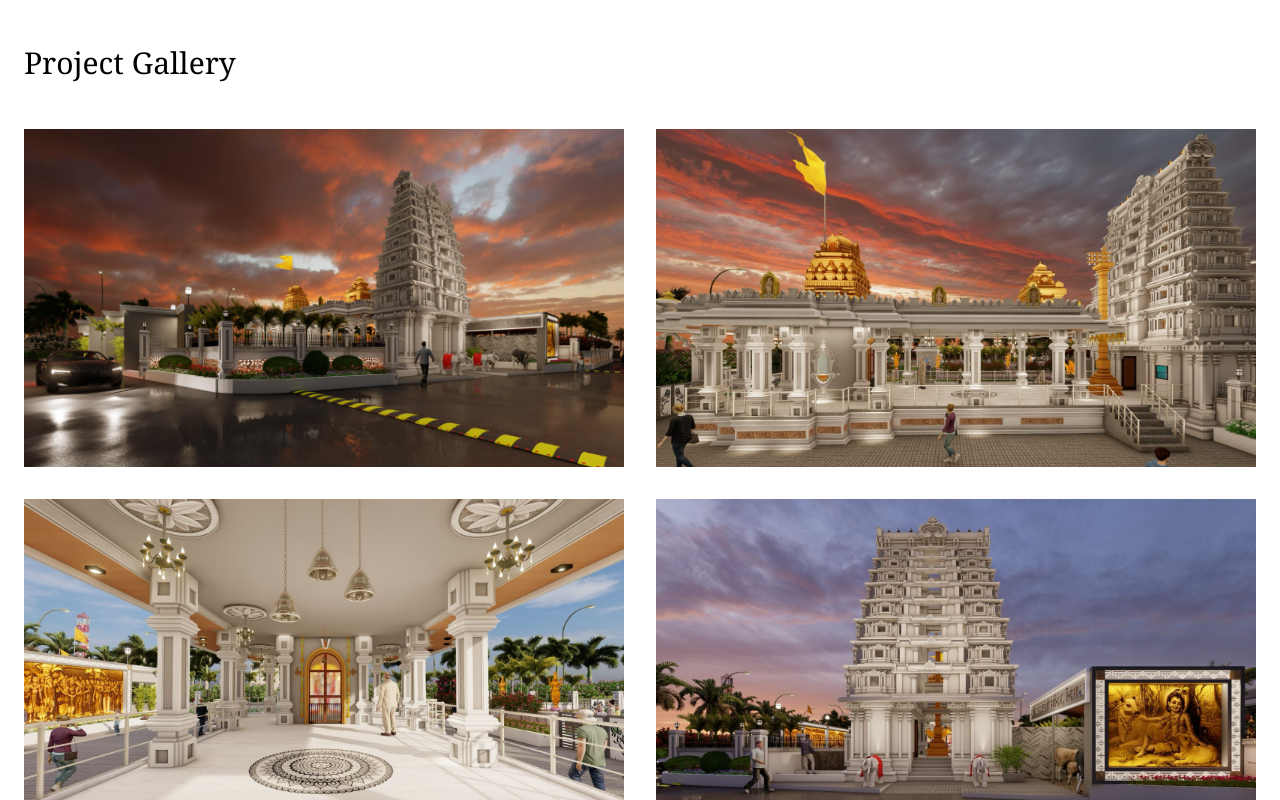
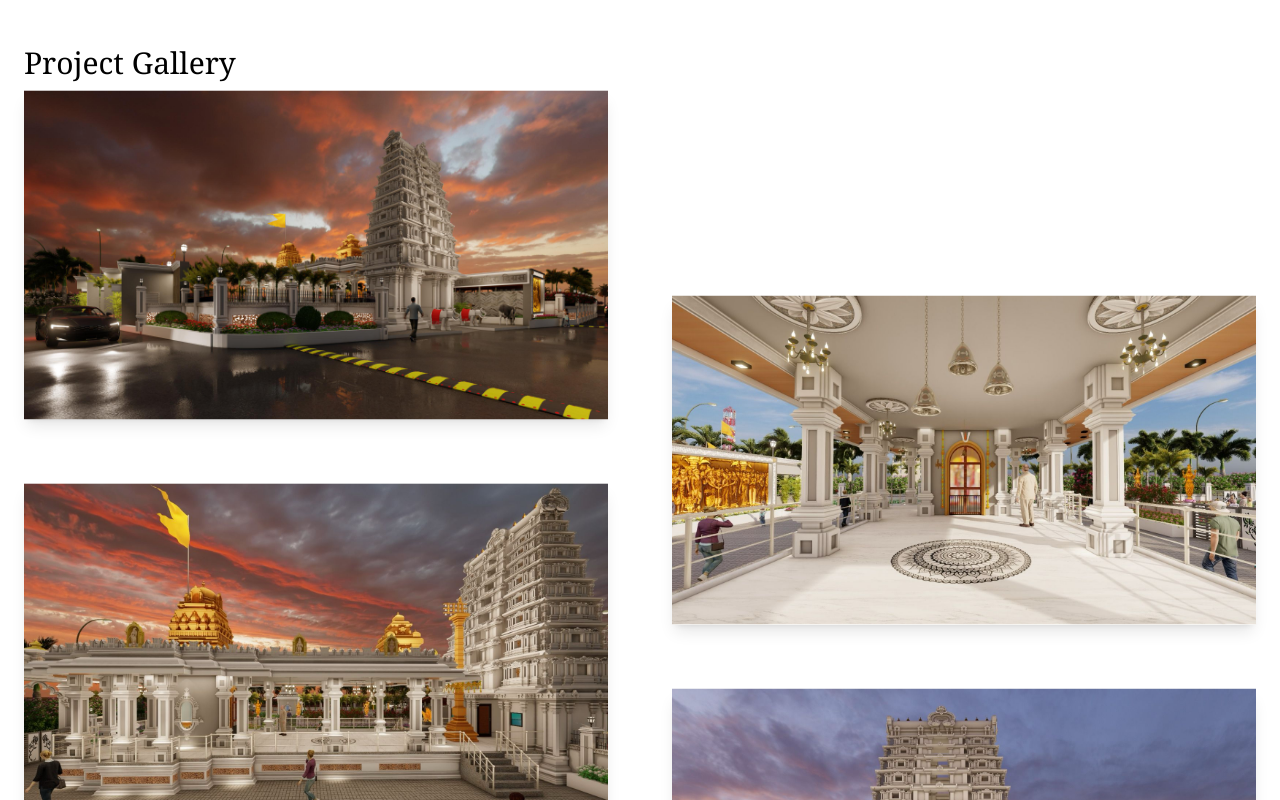
Before and after one commit to hrishi2099/komal-portfolio-nextjs, a Next.js app: page /projects/1 in a window 1280 px wide. Shown: the part 1060-1860 px from the top of the page. Built offline with nearby package versions, Linux system fonts and the light colour scheme.

Commit message:
feat: implement parallax masonry gallery for project pages

```diff
--- a/src/app/projects/[id]/page.tsx
+++ b/src/app/projects/[id]/page.tsx
@@ -8,31 +8,9 @@ import { ArrowLeft, MapPin, Calendar, Ruler } from "lucide-react";
 import { content } from "@/data/content";
 import { useState } from "react";
 import ImageViewer from "@/components/ImageViewer";
+import ParallaxGallery from "@/components/ParallaxGallery"; // Import new component
 import { useParams } from "next/navigation";
-import { motion, Variants } from "framer-motion";
-
-// Animation Variants
-const containerVariants: Variants = {
-  hidden: { opacity: 0 },
-  visible: {
-    opacity: 1,
-    transition: {
-      staggerChildren: 0.15,
-    },
-  },
-};
-
-const itemVariants: Variants = {
-  hidden: { y: 30, opacity: 0 },
-  visible: {
-    y: 0,
-    opacity: 1,
-    transition: {
-      duration: 0.6,
-      ease: "easeOut",
-    },
-  },
-};
+import { motion } from "framer-motion";
 
 export default function ProjectPage() {
   const params = useParams();
@@ -134,35 +112,11 @@ export default function ProjectPage() {
             </motion.div>
          </div>
 
-         {/* Gallery */}
+         {/* Parallax Gallery */}
          {project.gallery && project.gallery.length > 0 && (
              <div className="mt-32">
                  <h3 className="text-3xl font-serif mb-12 text-black">Project Gallery</h3>
-                 <motion.div
-                    variants={containerVariants}
-                    initial="hidden"
-                    whileInView="visible"
-                    viewport={{ once: true, margin: "-100px" }}
-                    className="columns-1 md:columns-2 gap-8 space-y-8"
-                 >
-                     {project.gallery.map((img, index) => (
-                         <motion.div
-                            key={index}
-                            variants={itemVariants}
-                            className="break-inside-avoid relative w-full bg-sage/20 overflow-hidden group cursor-zoom-in"
-                            onClick={() => setSelectedImage(img)}
-                         >
-                             <div className="w-full h-auto">
-                                <img
-                                    src={img}
-                                    alt={`Gallery image ${index + 1}`}
-                                    className="w-full h-auto object-cover transition-transform duration-700 group-hover:scale-105"
-                                    loading="lazy"
-                                />
-                             </div>
-                         </motion.div>
-                     ))}
-                 </motion.div>
+                 <ParallaxGallery images={project.gallery} onImageClick={setSelectedImage} />
              </div>
          )}
 
--- /dev/null
+++ b/src/components/ParallaxGallery.tsx
@@ -0,0 +1,88 @@
+"use client";
+
+import { motion, useScroll, useTransform, useSpring } from "framer-motion";
+import { useRef, useState, useEffect } from "react";
+import Image from "next/image";
+
+type Props = {
+  images: string[];
+  onImageClick: (src: string) => void;
+};
+
+export default function ParallaxGallery({ images, onImageClick }: Props) {
+  const containerRef = useRef(null);
+
+  // Track window width to disable parallax on mobile
+  const [isMobile, setIsMobile] = useState(true);
+
+  useEffect(() => {
+    const checkMobile = () => setIsMobile(window.innerWidth < 768);
+    checkMobile();
+    window.addEventListener("resize", checkMobile);
+    return () => window.removeEventListener("resize", checkMobile);
+  }, []);
+
+  const { scrollYProgress } = useScroll({
+    target: containerRef,
+    offset: ["start end", "end start"],
+  });
+
+  // Create smooth spring physics for the scroll
+  const smoothProgress = useSpring(scrollYProgress, {
+    damping: 15,
+    stiffness: 100,
+  });
+
+  // Parallax offsets
+  const y1 = useTransform(smoothProgress, [0, 1], [0, -100]); // Column 1 moves up slightly
+  const y2 = useTransform(smoothProgress, [0, 1], [0, 100]);  // Column 2 moves down slightly
+
+  // Split images into 2 columns
+  const col1 = images.filter((_, i) => i % 2 === 0);
+  const col2 = images.filter((_, i) => i % 2 !== 0);
+
+  return (
+    <div ref={containerRef} className="relative min-h-screen">
+      <div className="grid grid-cols-1 md:grid-cols-2 gap-8 md:gap-16">
+
+        {/* Column 1 (Parallax Up) */}
+        <motion.div style={{ y: isMobile ? 0 : y1 }} className="flex flex-col gap-8 md:gap-16">
+          {col1.map((img, i) => (
+            <GalleryItem key={`col1-${i}`} src={img} onClick={() => onImageClick(img)} index={i} />
+          ))}
+        </motion.div>
+
+        {/* Column 2 (Parallax Down) */}
+        <motion.div style={{ y: isMobile ? 0 : y2 }} className="flex flex-col gap-8 md:gap-16 md:mt-32">
+          {col2.map((img, i) => (
+            <GalleryItem key={`col2-${i}`} src={img} onClick={() => onImageClick(img)} index={i} />
+          ))}
+        </motion.div>
+
+      </div>
+    </div>
+  );
+}
+
+function GalleryItem({ src, onClick, index }: { src: string, onClick: () => void, index: number }) {
+  return (
+    <motion.div
+      initial={{ opacity: 0, y: 50 }}
+      whileInView={{ opacity: 1, y: 0 }}
+      viewport={{ once: true, margin: "-50px" }}
+      transition={{ duration: 0.8, delay: index * 0.1 }}
+      className="relative group cursor-zoom-in overflow-hidden shadow-lg"
+      onClick={onClick}
+    >
+        <div className="w-full h-full bg-sage/20">
+            <img
+                src={src}
+                alt="Gallery"
+                className="w-full h-auto object-cover transition-transform duration-1000 group-hover:scale-105"
+                loading="lazy"
+            />
+        </div>
+      <div className="absolute inset-0 bg-black/0 group-hover:bg-black/10 transition-colors duration-500" />
+    </motion.div>
+  );
+}
```
